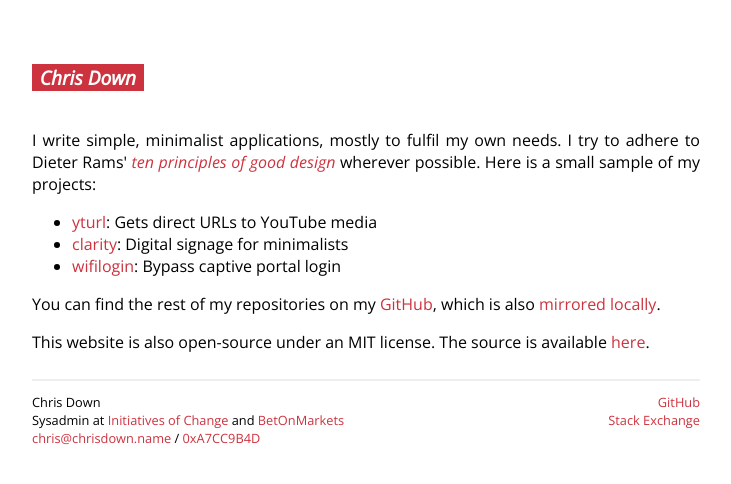
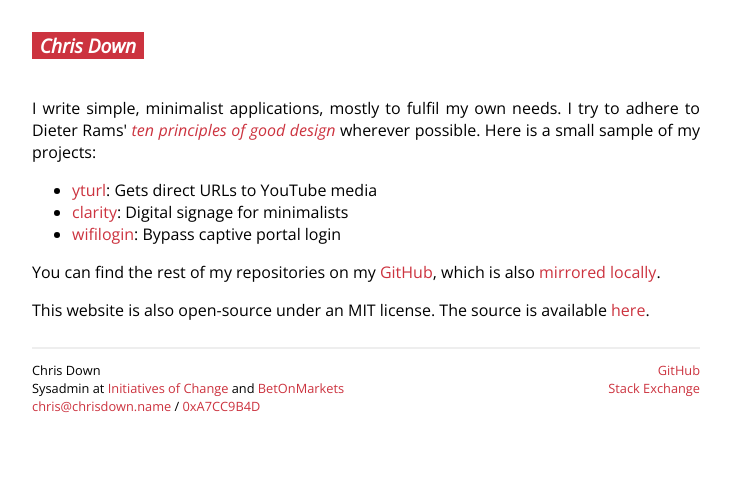
Before and after one commit to cdown/chrisdown.name, a Jekyll site: the page built from index.html, in a window 1280 px wide. Shown: the top 484 px of the page, without its empty margins (274-1005 px from the left). Built offline with Jekyll 4.4.1, drawn with Linux system fonts in a browser that asks for light colours.

Commit message:
Equal top/bottom body margins

```diff
--- a/css/style.css
+++ b/css/style.css
@@ -4,7 +4,7 @@
 
 html, body {
     max-width: 700px;
-    margin: 2em auto 0;
+    margin: 1em auto;
     padding: 0 1em;
     font-family: "Open Sans", sans-serif;
 }
```
